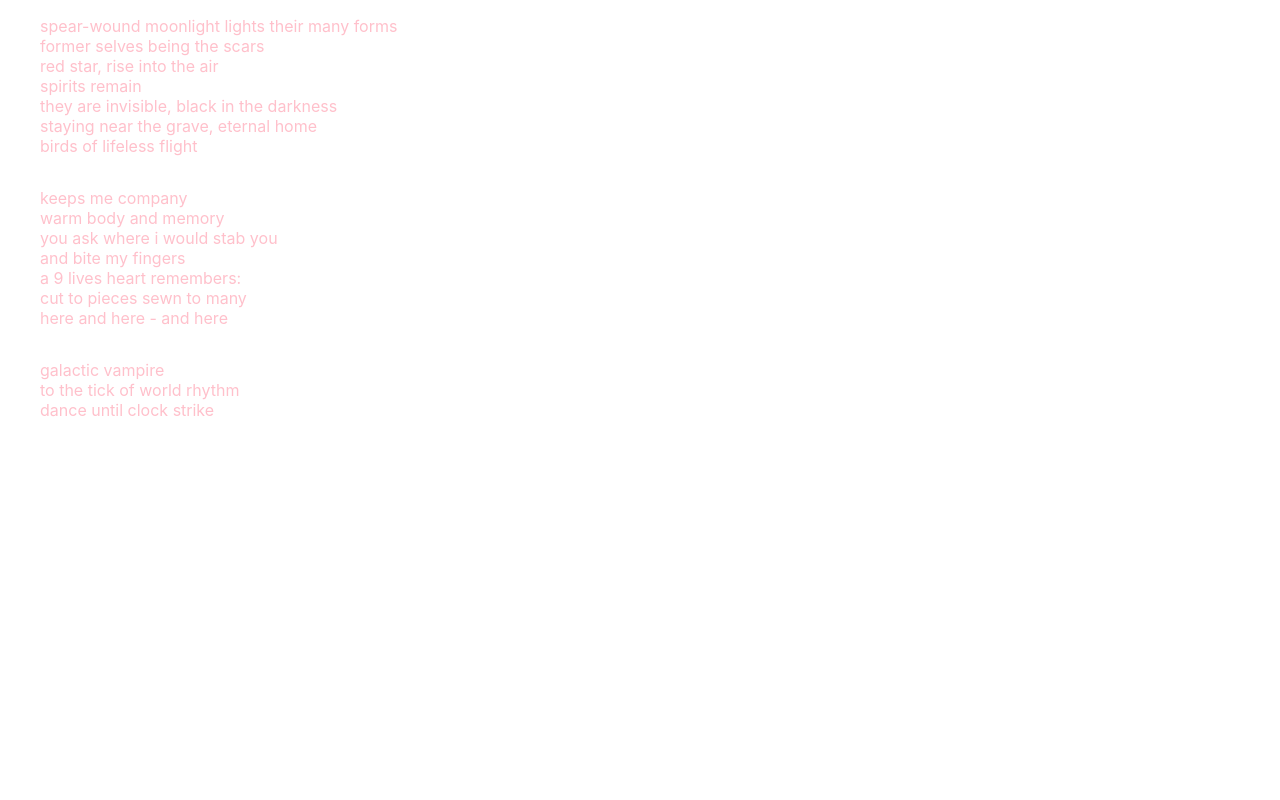
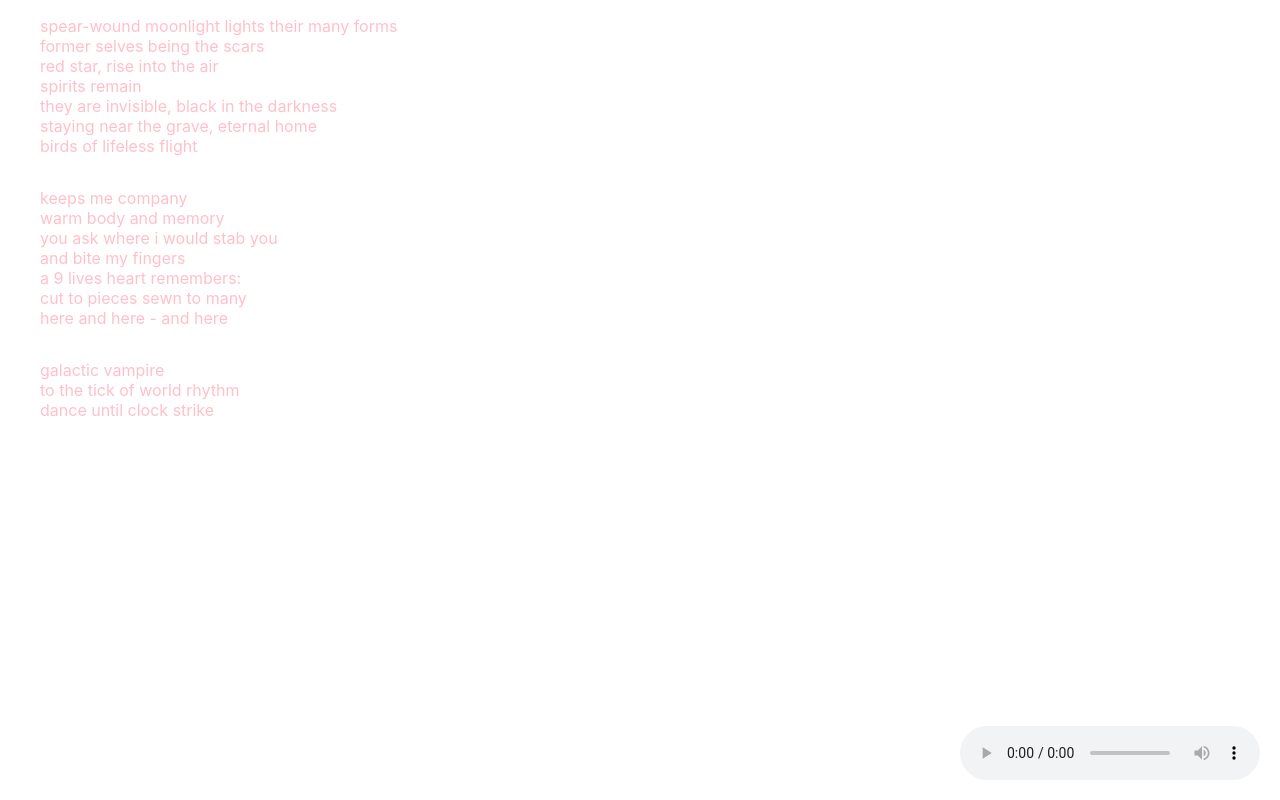
Before and after one commit to rcvrygirl/virtue-ge0city, a React (Create React App) app: page / in a window 1280 px wide. Built offline with nearby package versions, Linux system fonts and the light colour scheme.

Commit message:
add audio

```diff
--- a/src/App.js
+++ b/src/App.js
@@ -1,9 +1,10 @@
 import './App.css';
 import Poetry from './components/poetry/poetry';
+import PoetryPage from './components/PoetryPage';
 
 function App() {
   return (
-    <Poetry></Poetry>
+    <PoetryPage></PoetryPage>
   );
 }
 
--- /dev/null
+++ b/src/components/PoetryPage.jsx
@@ -0,0 +1,14 @@
+import Poetry from './poetry/poetry.jsx'
+import Track from './audio/tracks.jsx'
+
+function PoetryPage() {
+    return (
+        <div>
+            <Poetry></Poetry>
+            <Track></Track>
+        </div>
+    )
+
+}
+
+export default PoetryPage
--- /dev/null
+++ b/src/components/audio/tracks.jsx
@@ -0,0 +1,23 @@
+import { useRef, useEffect } from 'react';
+import audioFile from '../../assets/swan_lake.mp3'
+import './tracks.scss'
+
+export default function Track() {
+  const audioRef = useRef(null);
+
+  useEffect(() => {
+    const handleScroll = () => {
+      if (window.scrollY > 1 && !audioRef.current.played) {
+        audioRef.current.play();
+      }
+    };
+    window.addEventListener('scroll', handleScroll);
+    return () => window.removeEventListener('scroll', handleScroll);
+  }, []);
+
+  return (
+    <div>
+        <audio className="music-player" ref={audioRef} src={audioFile} controls />
+    </div>
+  )
+}
--- /dev/null
+++ b/src/components/audio/tracks.scss
@@ -0,0 +1,7 @@
+.music-player {
+    float: right;
+    position: fixed;
+    bottom: 20px;
+    right: 20px;
+    z-index: 1000;
+}
--- /dev/null
+++ b/src/tracks.json
@@ -0,0 +1,13 @@
+
+{"tracks": [
+    {
+        "id": 1,
+        "name": "Bellas Lullaby",
+        "ref": "/assets/bellas_lullaby.mp3"
+    },
+    {
+        "id": 2,
+        "name": "Swan Lake",
+        "ref": "/assets/swan_lake.mp3"
+    }
+]}
```
Also changed, not shown: 2 other files (tests, documents, lock files or other folders).
